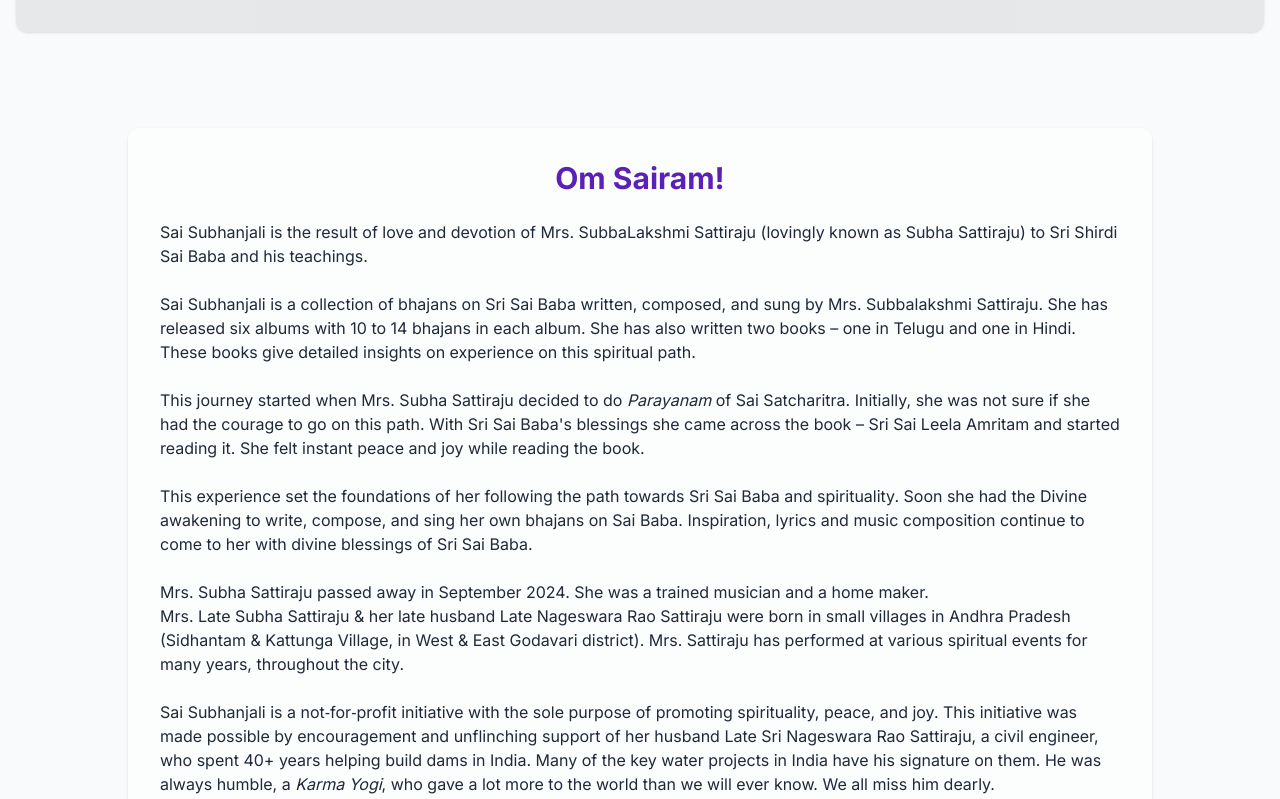
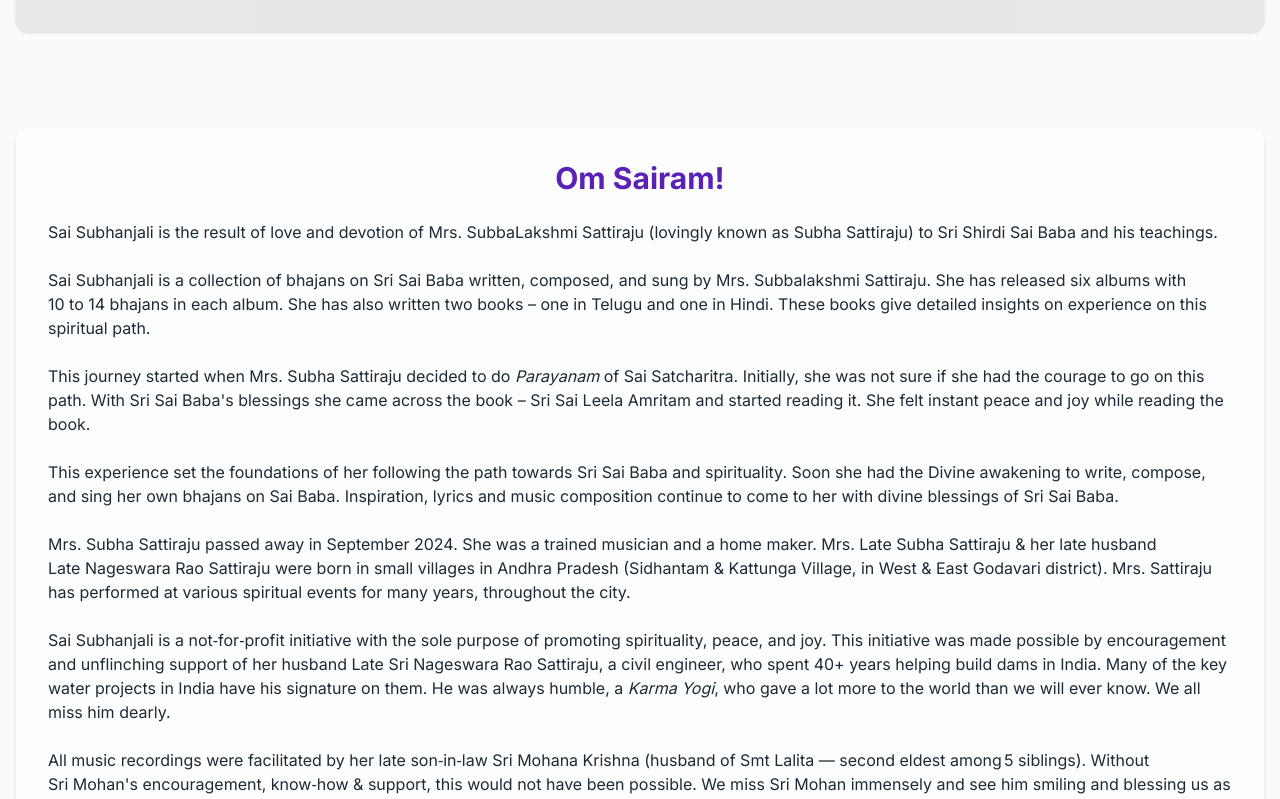
Before and after one commit to shekhar1971/saisubhanjali.com, a Next.js app: page / in a window 1280 px wide. Shown: the part 860-1659 px from the top of the page. Built offline with nearby package versions, Linux system fonts and the light colour scheme; grey boxes are pictures that could not be loaded.

Commit message:
Update page.tsx

```diff
--- a/app/page.tsx
+++ b/app/page.tsx
@@ -57,7 +57,7 @@ export default function Home() {
       </section>
 
       {/* ————————————— ABOUT (verbatim narrative) ————————————— */}
-      <section className="mx-auto max-w-5xl space-y-6 rounded-xl bg-white/60 p-8 shadow">
+      <section className="mx-auto max-w-6xl lg:max-w-7xl space-y-6 rounded-xl bg-white/60 p-8 shadow">
         <h2 className="text-center text-3xl font-bold text-brand-700">Om Sairam!</h2>
         <p> Sai Subhanjali is the result of love and devotion of Mrs. SubbaLakshmi Sattiraju (lovingly known as Subha Sattiraju) to Sri Shirdi Sai Baba and his teachings.</p>
         <p> Sai Subhanjali is a collection of bhajans on Sri Sai Baba written, composed, and sung by Mrs. Subbalakshmi Sattiraju. She has released six albums with 10 to 14 bhajans in each album. She has also written two books – one in Telugu and one in Hindi. These books give detailed insights on experience on this spiritual path.</p>
```
